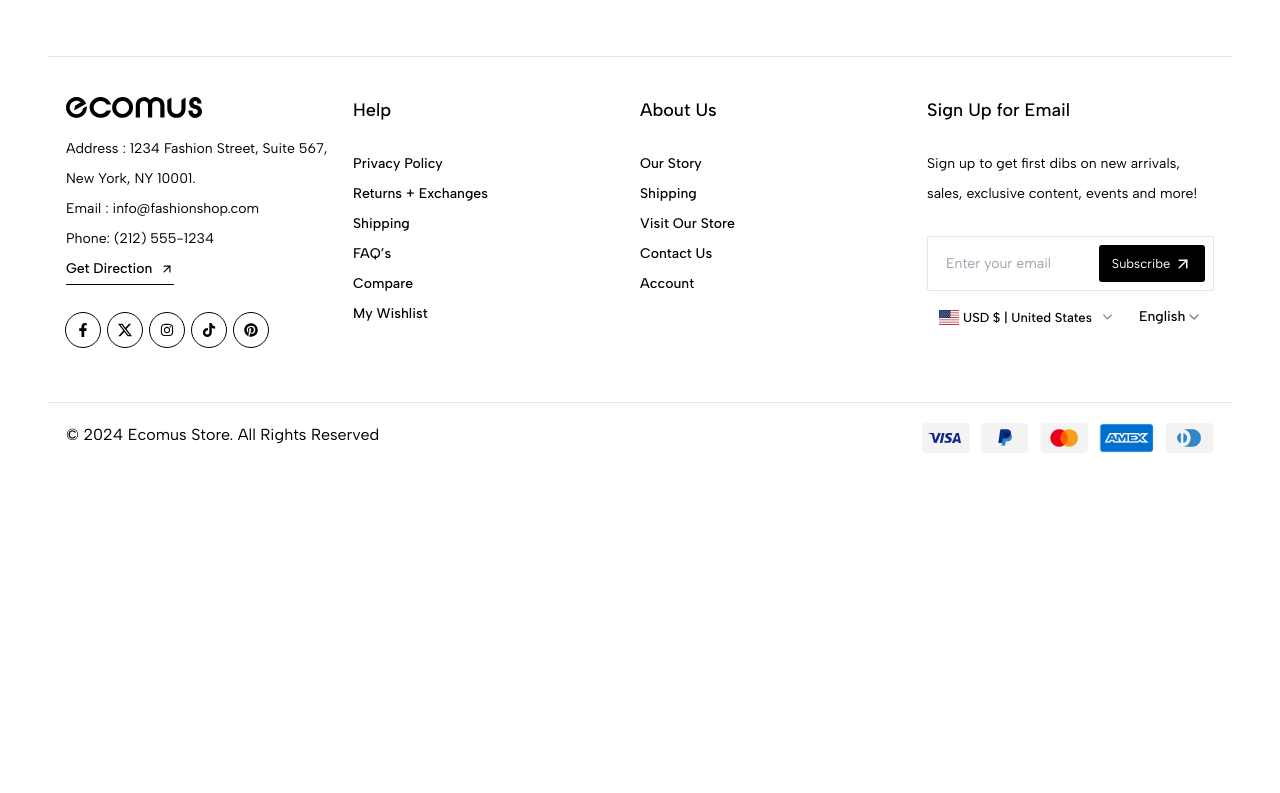
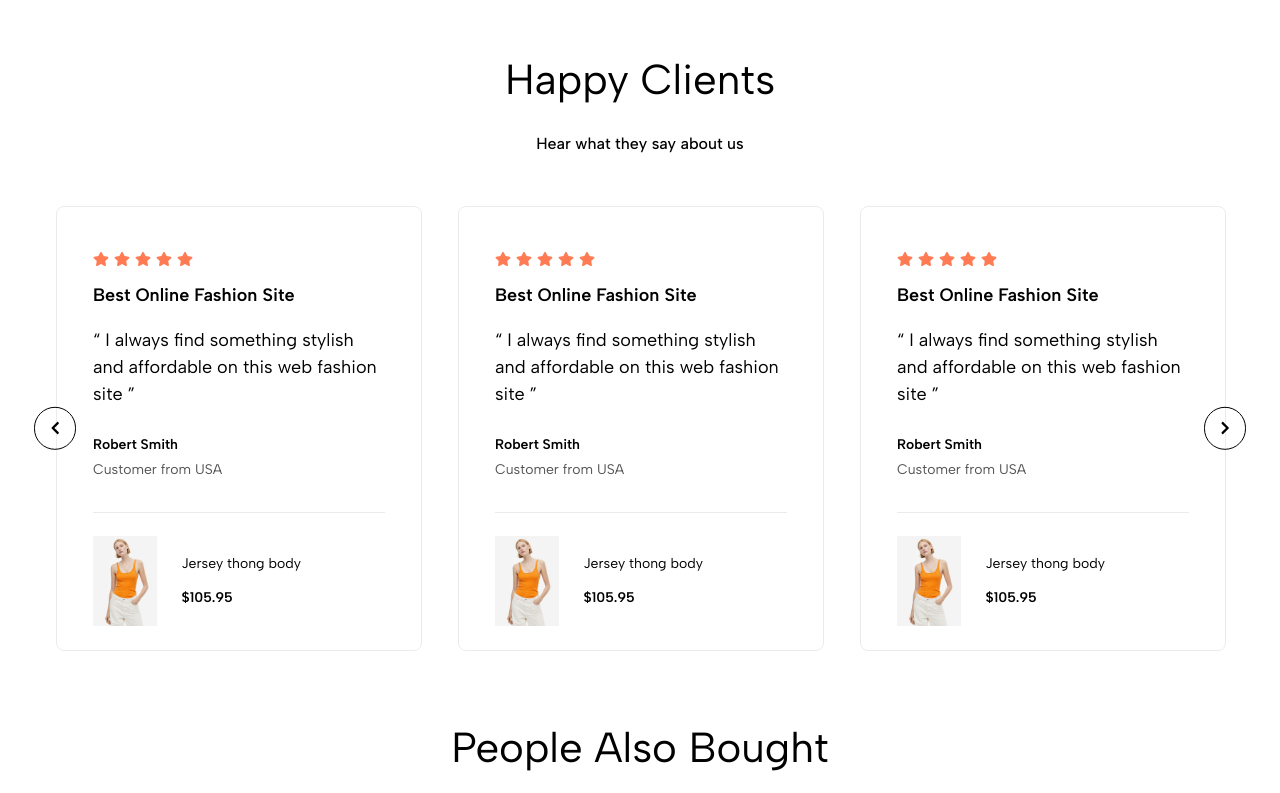
Before and after one commit to anshchovatiya/React, a React (Vite) app in the folder Ecomous_Website/: page /cart in a window 1280 px wide. Shown: the part 1147-1940 px from the top of the page. Before the commit the page ends 1620 px from the top, so only its background shows below. Built offline with nearby package versions, Linux system fonts and the light colour scheme.

Commit message:
Cart page completed

```diff
--- a/Ecomous_Website/src/components/Pages/ProductPage.jsx
+++ b/Ecomous_Website/src/components/Pages/ProductPage.jsx
@@ -1,4 +1,3 @@
-import React from "react";
 import ZoomSection from "../main/ZoomSection";
 import InfoBox from "../helpers/InfoBox";
 import CardShowCaseSlider from "../helpers/CardShowCaseSlider";
@@ -23,7 +22,7 @@ const ProductPage = () => {
     <div className="max-w-[1440px] m-auto overflow-x-hidden">
       <ZoomSection />
       <InfoBox />
-      <CardShowCaseSlider tittle="People Also Bought" products={Product} />
+      <CardShowCaseSlider tittle="People Also Bought" products={Product} className="my-[15px] md:mt-[40px]"/>
       <CardShowCaseSlider tittle="Recently Viewed" products={Product} className="my-[15px] md:mt-[40px]"/>
     </div>
   );
--- a/Ecomous_Website/src/components/Pages/ShopCart.jsx
+++ b/Ecomous_Website/src/components/Pages/ShopCart.jsx
@@ -8,6 +8,12 @@ import { RiTruckLine } from "react-icons/ri";
 import { GoPlus } from "react-icons/go";
 import * as Accordion from "@radix-ui/react-accordion";
 import { PaymentMethodIcons } from "../helpers/FooterBottom";
+import TestimonialSlider from "../helpers/TestimonialSlider";
+import SectionHead from "../helpers/SectionHead";
+import CardShowCaseSlider from "../helpers/CardShowCaseSlider";
+import slideImage1 from "../../assets/images/black-1.jpg";
+import slideImage2 from "../../assets/images/orange-1.jpg";
+import slideImage3 from "../../assets/images/white-1.jpg";
 
 let PRODUCTS = [
   {
@@ -35,6 +41,18 @@ let PRODUCTS = [
     Quantity: 1,
   },
 ];
+
+const Products = {
+  id: 1,
+  tittle: "Ribbed Tank Top",
+  price: "16.35",
+  colorWithImage: [
+    { color: "#ffa500", image: slideImage2 },
+    { color: "#000000", image: slideImage1 },
+    { color: "#ffffff", image: slideImage3 },
+  ],
+  sizes: ["S", "M", "L", "XL"],
+};
 
 const ProgressBar = ({ progress }) => {
   return (
@@ -298,9 +316,17 @@ function CartSection() {
 
 const ShopCart = () => {
   return (
-    <div>
+    <div className="px-[8px]">
       <PageHeader tittle={"Shopping Cart"} />
       <CartSection />
+      <div className="mt-5">
+      <SectionHead
+        tittle="Happy Clients"
+        description="Hear what they say about us"
+      />
+        <TestimonialSlider />
+      </div>
+      <CardShowCaseSlider tittle="People Also Bought" products={Products} className="my-[15px] md:mt-[40px] md:px-14"/>
     </div>
   );
 };
--- a/Ecomous_Website/src/components/helpers/CardShowCaseSlider.jsx
+++ b/Ecomous_Website/src/components/helpers/CardShowCaseSlider.jsx
@@ -1,8 +1,7 @@
 import { Splide, SplideSlide, SplideTrack } from "@splidejs/react-splide";
-import React from "react";
 import { IoIosArrowForward, IoIosArrowBack } from "react-icons/io";
 import ProductDisplayCard from "../common/ProductDisplayCard";
-const CardShowCaseSlider = ({ tittle, products,className }) => {
+const   CardShowCaseSlider = ({ tittle, products,className }) => {
   const setting = {
     perPage: 4,
     perMove:2,
```
